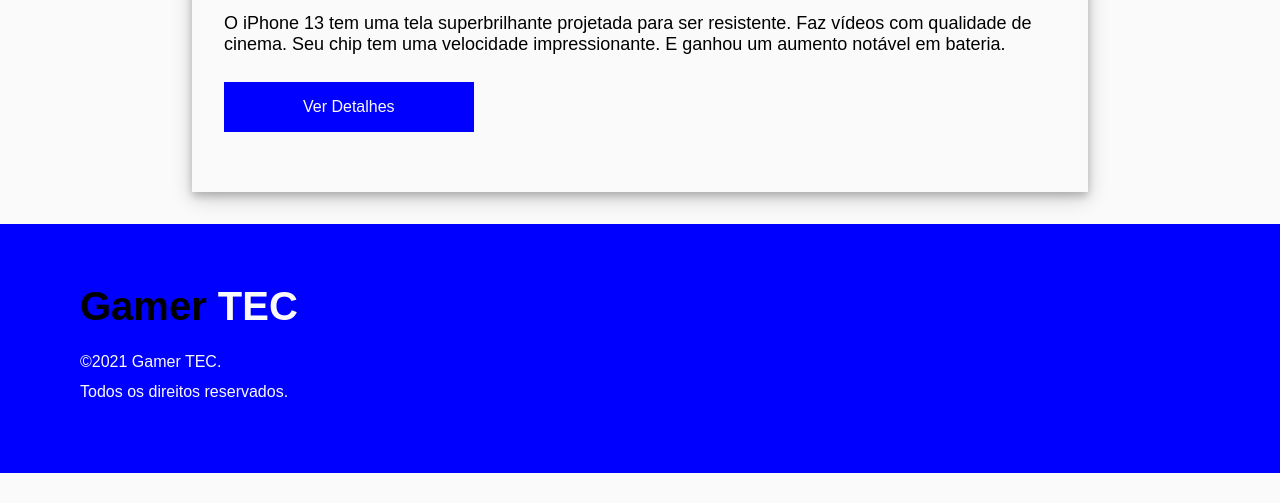
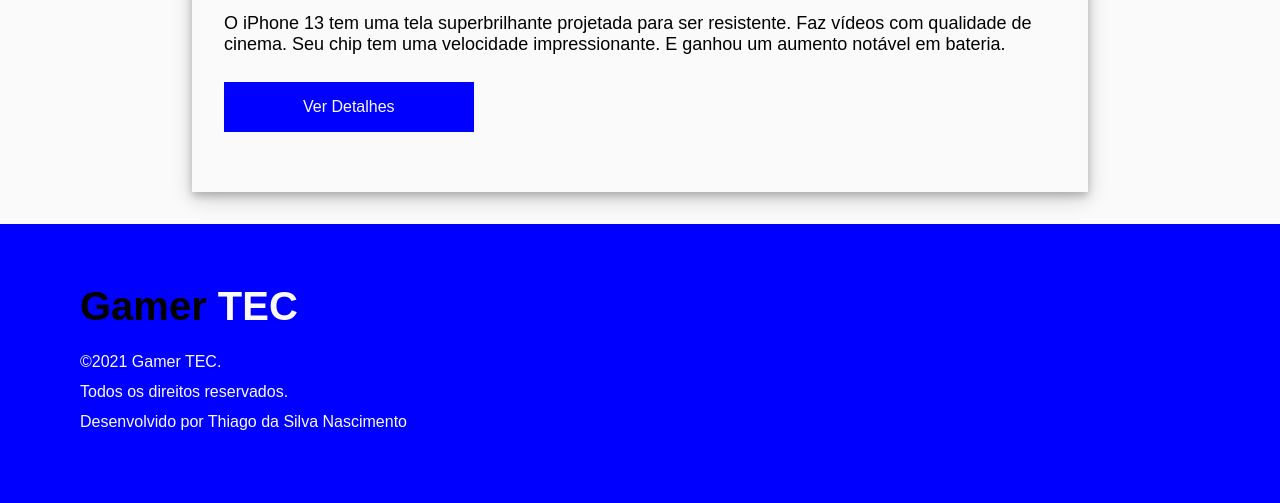
Before and after one commit to Thiagosn1/gamer-tec, a plain HTML site: page produtos.html in a window 1280 px wide. Shown: the part 2792-3295 px from the top of the page. Before the commit the page ends 3265 px from the top, so only its background shows below. Drawn offline with Linux system fonts and the light colour scheme.

Commit message:
Update produtos.html

```diff
--- a/produtos.html
+++ b/produtos.html
@@ -88,6 +88,7 @@
           <a class="logo logo-alt" href="#home">Gamer<span> TEC</span></a>
           <p>©2021 Gamer TEC.</p>
           <p>Todos os direitos reservados.</p>
+          <p>Desenvolvido por Thiago da Silva Nascimento</p>
         </div>
       </div>
     </footer>
```
